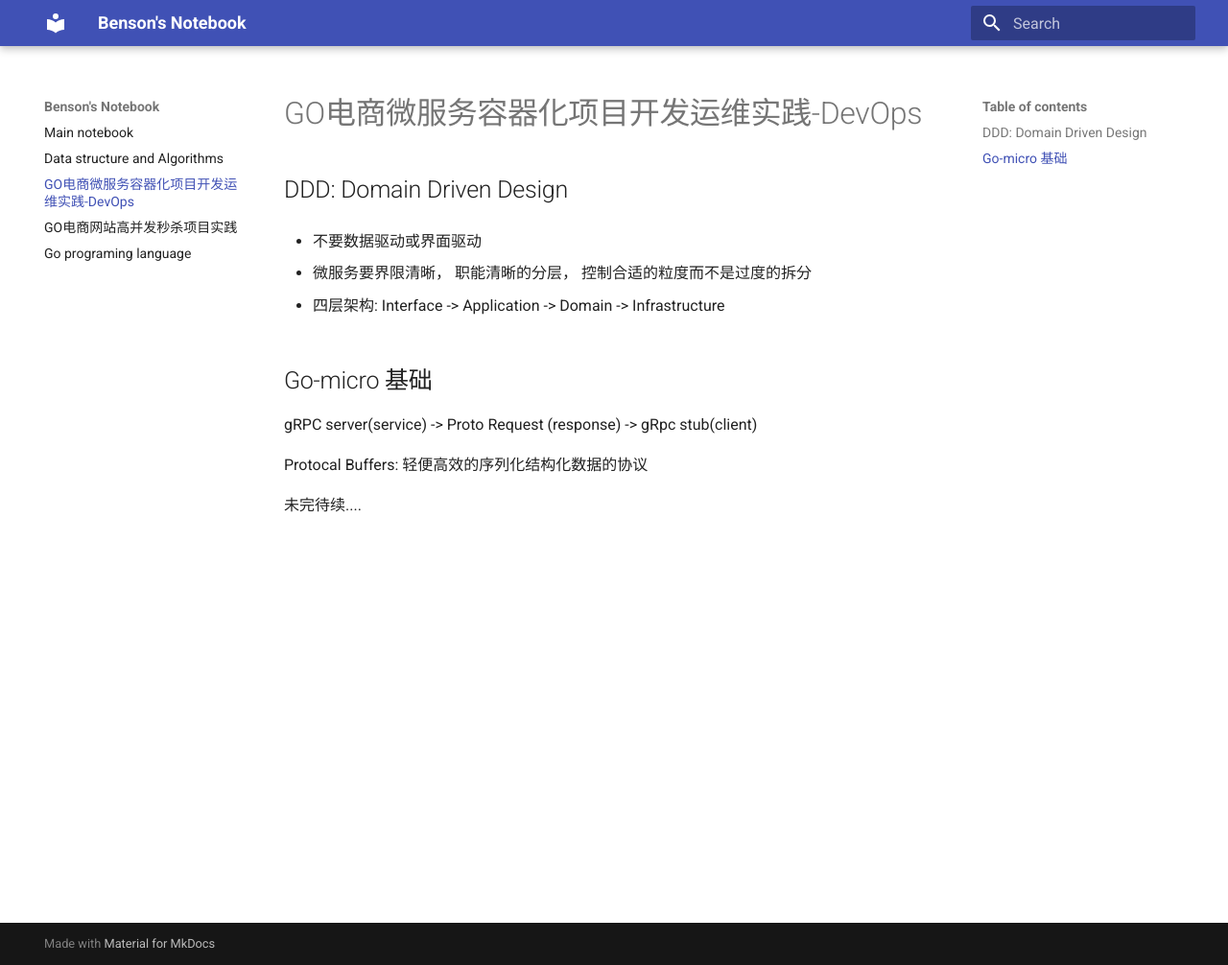
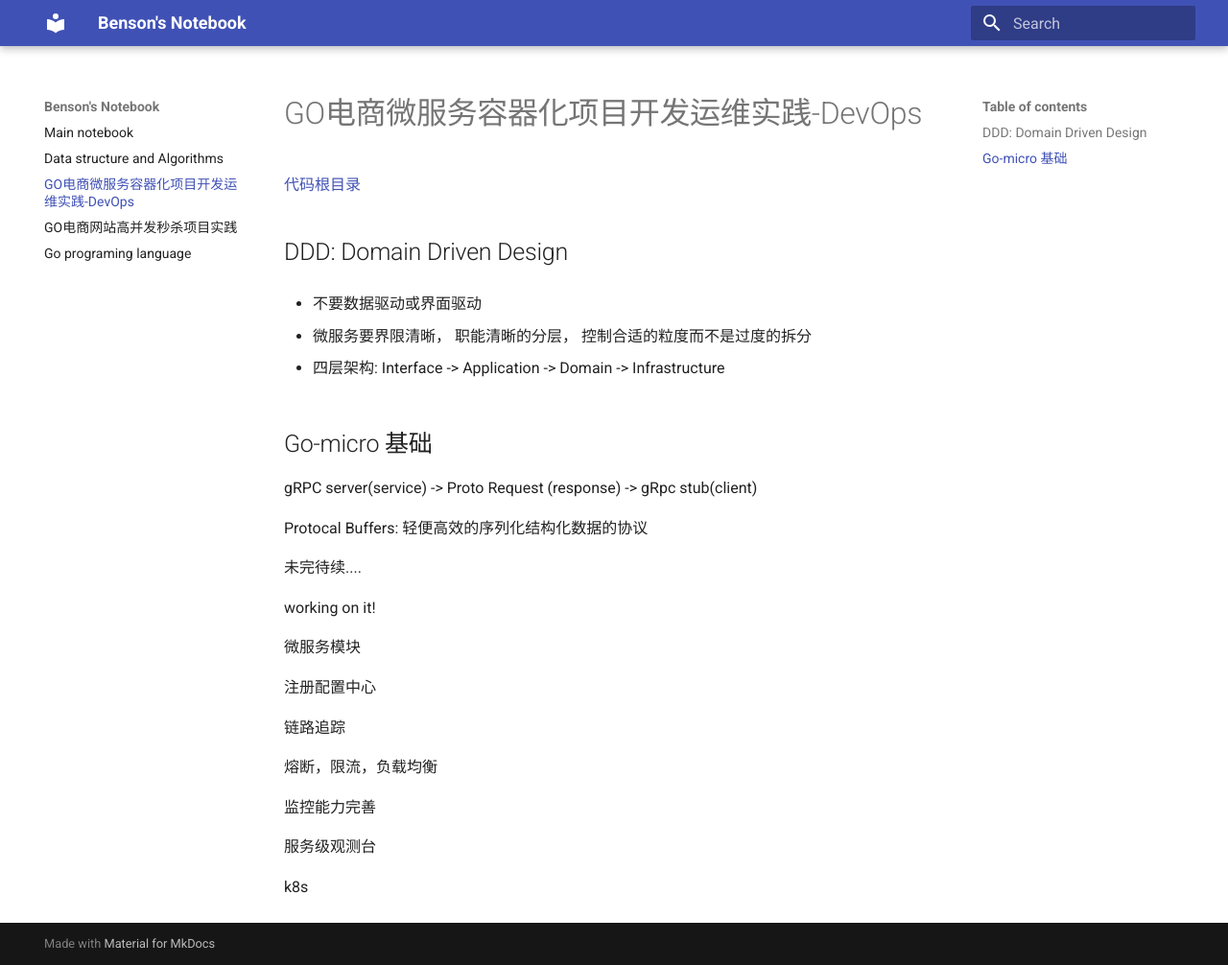
Before and after one commit to Bensonluo/benson-notebook, an MkDocs documentation site: the page built from docs/go-microservice-devops.md, in a window 1280 px wide and 1006 px high. Shown: the whole window at 96% size. Built offline with MkDocs 1.6.1 and Material for MkDocs 9.7.7, drawn with Linux system fonts in a browser that asks for light colours.

Commit message:
Update go-microservice-devops.md

```diff
--- a/docs/go-microservice-devops.md
+++ b/docs/go-microservice-devops.md
@@ -1,6 +1,8 @@
 # GO电商微服务容器化项目开发运维实践-DevOps
 
 
+
+[代码根目录](https://github.com/Bensonluo/go-microservice-devops-sre)
 
 ## DDD: Domain Driven Design
 
@@ -22,6 +24,22 @@ Protocal Buffers:  轻便高效的序列化结构化数据的协议
 
 
 
+未完待续....
+
+working on it!
 
 
-未完待续....
+
+微服务模块
+
+注册配置中心
+
+链路追踪
+
+熔断，限流，负载均衡
+
+监控能力完善
+
+服务级观测台
+
+k8s
```
